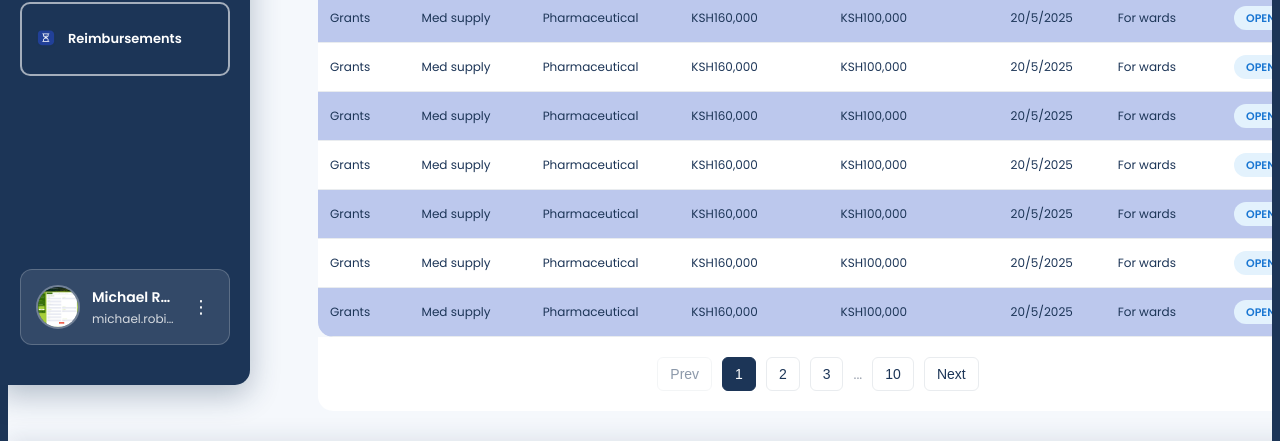
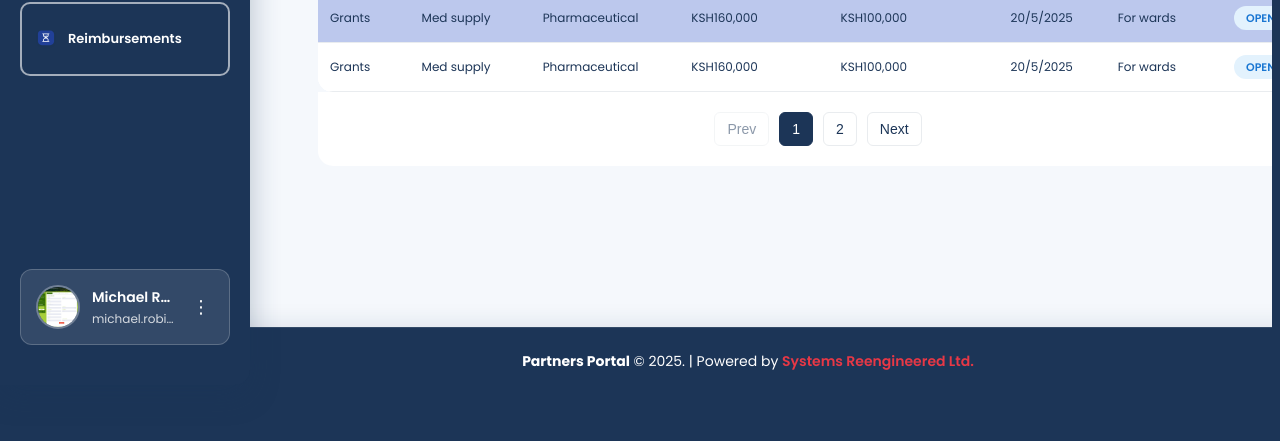
Before and after one commit to calebkg/Partners_Portal_2, an Angular app: page /approved-funding in a window 1280 px wide. Shown: the part 415-856 px from the top of the page. After the commit the page ends 816 px from the top, so only its background shows below. Built offline with nearby package versions, Linux system fonts and the light colour scheme.

Commit message:
Add Dynamic Pagination to Approved Funding

```diff
--- a/src/app/components/approved-funding/approved-funding.component.html
+++ b/src/app/components/approved-funding/approved-funding.component.html
@@ -41,7 +41,7 @@
             </tr>
           </thead>
           <tbody>
-            <tr *ngFor="let funding of approvedFundingList; let i = index" [class.striped]="i % 2 === 1">
+            <tr *ngFor="let funding of paginatedData; let i = index" [class.striped]="i % 2 === 1">
               <td>{{ funding.funding }}</td>
               <td>{{ funding.programme }}</td>
               <td>{{ funding.purpose }}</td>
@@ -61,7 +61,7 @@
 
       <!-- Mobile Cards -->
       <div class="mobile-cards show-mobile">
-        <div class="funding-card" *ngFor="let funding of approvedFundingList">
+        <div class="funding-card" *ngFor="let funding of paginatedData">
           <div class="card-header-mobile">
             <h3>{{ funding.funding }}</h3>
             <span class="status-badge" [class]="'status-' + funding.status.toLowerCase()">
@@ -100,11 +100,12 @@
       <!-- Pagination -->
       <div class="pagination">
         <button class="page-btn" [disabled]="currentPage === 1" (click)="previousPage()">Prev</button>
-        <button class="page-btn active">{{ currentPage }}</button>
-        <button class="page-btn" (click)="nextPage()">{{ currentPage + 1 }}</button>
-        <button class="page-btn" (click)="goToPage(currentPage + 2)">{{ currentPage + 2 }}</button>
-        <span class="page-dots">...</span>
-        <button class="page-btn" (click)="lastPage()">{{ totalPages }}</button>
+        <button *ngFor="let page of getVisiblePages()"
+                class="page-btn"
+                [class.active]="page === currentPage"
+                (click)="goToPage(page)">
+          {{ page }}
+        </button>
         <button class="page-btn" [disabled]="currentPage === totalPages" (click)="nextPage()">Next</button>
       </div>
     </div>
--- a/src/app/components/approved-funding/approved-funding.component.ts
+++ b/src/app/components/approved-funding/approved-funding.component.ts
@@ -32,8 +32,7 @@ export class ApprovedFundingComponent implements OnInit, OnDestroy {
   sidebarOpen = false;
   searchTerm = '';
   currentPage = 1;
-  itemsPerPage = 10;
-  totalPages = 10;
+  itemsPerPage = 5;
 
   approvedFundingList: ApprovedFunding[] = [
     {
@@ -148,6 +147,16 @@ export class ApprovedFundingComponent implements OnInit, OnDestroy {
     }
   ];
 
+  get totalPages(): number {
+    return Math.ceil(this.approvedFundingList.length / this.itemsPerPage);
+  }
+
+  get paginatedData(): ApprovedFunding[] {
+    const startIndex = (this.currentPage - 1) * this.itemsPerPage;
+    const endIndex = startIndex + this.itemsPerPage;
+    return this.approvedFundingList.slice(startIndex, endIndex);
+  }
+
   constructor(private router: Router) {}
 
   ngOnInit(): void {
@@ -180,4 +189,24 @@ export class ApprovedFundingComponent implements OnInit, OnDestroy {
   lastPage() {
     this.currentPage = this.totalPages;
   }
+
+  getVisiblePages(): number[] {
+    const pages: number[] = [];
+    const maxVisible = 5;
+
+    if (this.totalPages <= maxVisible) {
+      for (let i = 1; i <= this.totalPages; i++) {
+        pages.push(i);
+      }
+    } else {
+      const start = Math.max(1, this.currentPage - 2);
+      const end = Math.min(this.totalPages, start + maxVisible - 1);
+
+      for (let i = start; i <= end; i++) {
+        pages.push(i);
+      }
+    }
+
+    return pages;
+  }
 }
```
